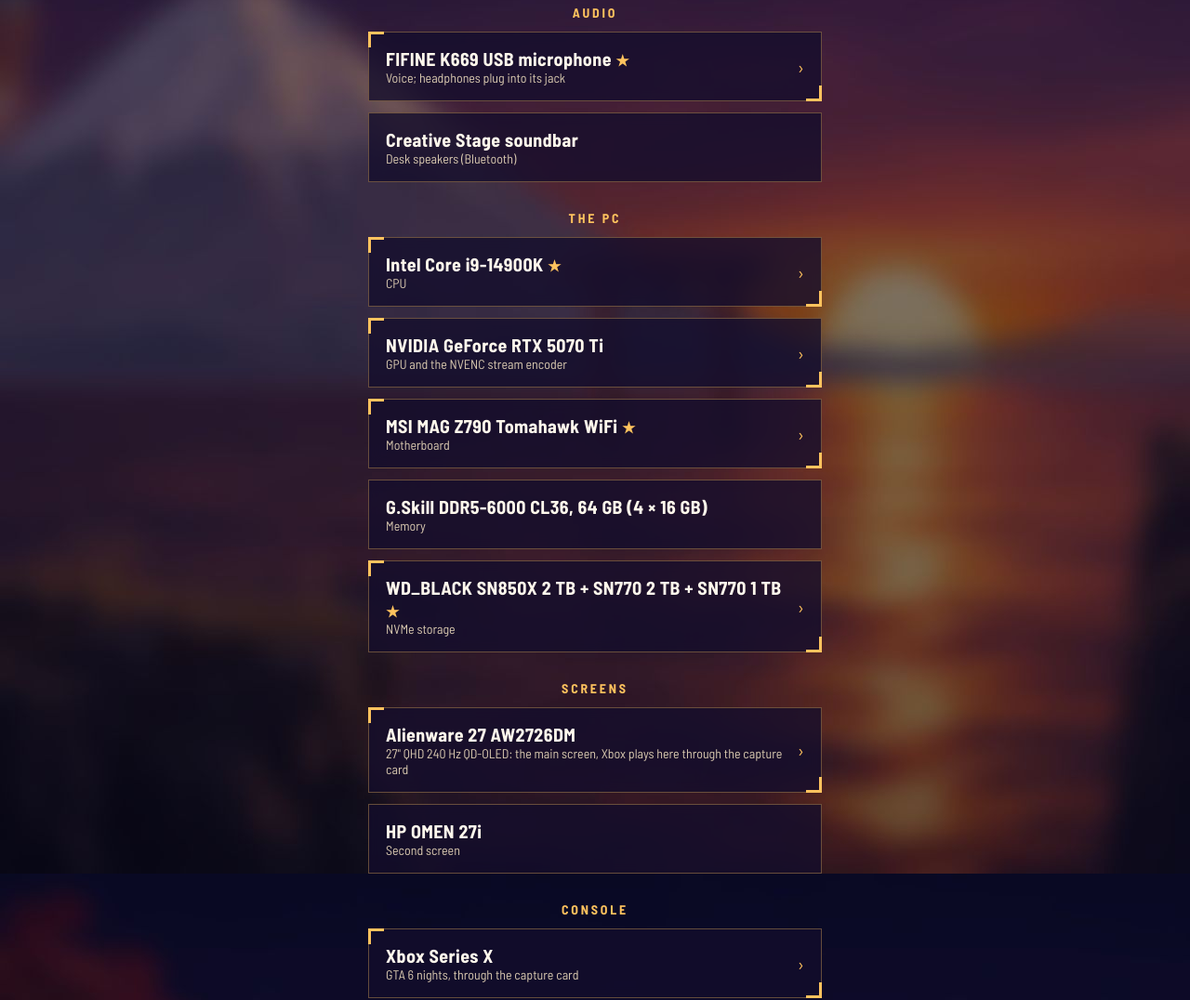
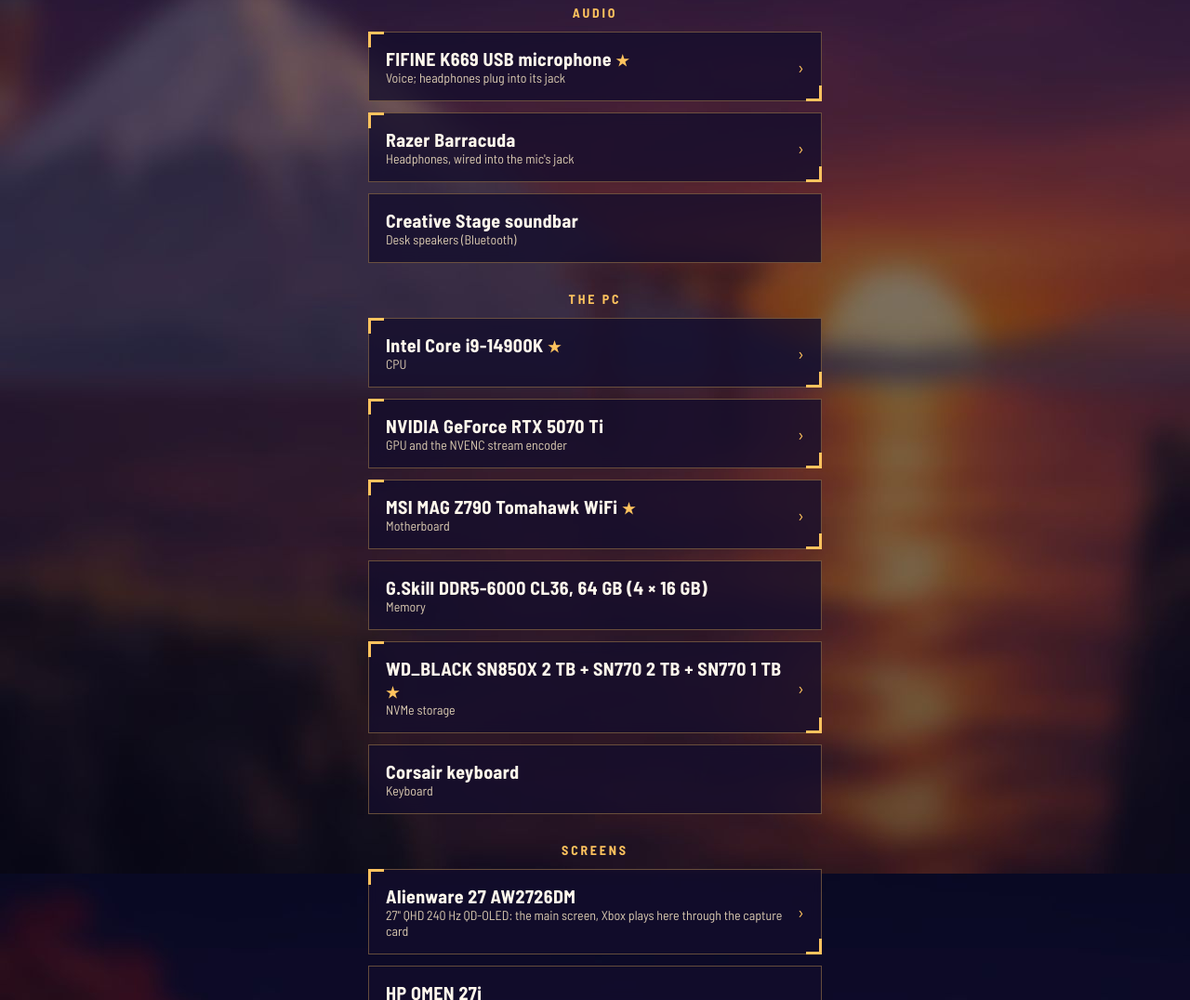
Before and after one commit to JusHoya/jushoya.github.io, a plain HTML site: page gear.html in a window 1280 px wide. Shown: the part 660-1736 px from the top of the page at 93% size. Drawn offline with Linux system fonts and the light colour scheme.

Commit message:
Update link page

```diff
--- a/gear.html
+++ b/gear.html
@@ -46,6 +46,7 @@ background:var(--panel);border:1px solid var(--line);backdrop-filter:blur(6px)}
 <a class="btn" href="https://www.dev47apps.com/" rel="noopener"><span class="txt"><span class="lab">Samsung Galaxy S20 Ultra + S10+ with DroidCam</span><span class="sub">Overhead / pack-opening cam and the fourth-wall cam, over USB</span></span><span class="arrow" aria-hidden="true">›</span></a>
 <h2>Audio</h2>
 <a class="btn" href="https://www.amazon.com/dp/B06XCKGLTP?tag=jushoya-20" rel="sponsored noopener"><span class="txt"><span class="lab">FIFINE K669 USB microphone <span class="star" title="affiliate link">★</span></span><span class="sub">Voice; headphones plug into its jack</span></span><span class="arrow" aria-hidden="true">›</span></a>
+<a class="btn" href="https://www.razer.com/gaming-headsets/razer-barracuda" rel="noopener"><span class="txt"><span class="lab">Razer Barracuda</span><span class="sub">Headphones, wired into the mic&#x27;s jack</span></span><span class="arrow" aria-hidden="true">›</span></a>
 <div class="btn flat"><span class="txt"><span class="lab">Creative Stage soundbar</span><span class="sub">Desk speakers (Bluetooth)</span></span></div>
 <h2>The PC</h2>
 <a class="btn" href="https://www.amazon.com/dp/B0CGJDKLB8?tag=jushoya-20" rel="sponsored noopener"><span class="txt"><span class="lab">Intel Core i9-14900K <span class="star" title="affiliate link">★</span></span><span class="sub">CPU</span></span><span class="arrow" aria-hidden="true">›</span></a>
@@ -53,6 +54,7 @@ background:var(--panel);border:1px solid var(--line);backdrop-filter:blur(6px)}
 <a class="btn" href="https://www.amazon.com/dp/B0BL8K1YH1?tag=jushoya-20" rel="sponsored noopener"><span class="txt"><span class="lab">MSI MAG Z790 Tomahawk WiFi <span class="star" title="affiliate link">★</span></span><span class="sub">Motherboard</span></span><span class="arrow" aria-hidden="true">›</span></a>
 <div class="btn flat"><span class="txt"><span class="lab">G.Skill DDR5-6000 CL36, 64 GB (4 × 16 GB)</span><span class="sub">Memory</span></span></div>
 <a class="btn" href="https://www.amazon.com/dp/B0B7CMZ3QH?tag=jushoya-20" rel="sponsored noopener"><span class="txt"><span class="lab">WD_BLACK SN850X 2 TB + SN770 2 TB + SN770 1 TB <span class="star" title="affiliate link">★</span></span><span class="sub">NVMe storage</span></span><span class="arrow" aria-hidden="true">›</span></a>
+<div class="btn flat"><span class="txt"><span class="lab">Corsair keyboard</span><span class="sub">Keyboard</span></span></div>
 <h2>Screens</h2>
 <a class="btn" href="https://www.dell.com/en-us/shop/p/APD/210-BVRC/" rel="noopener"><span class="txt"><span class="lab">Alienware 27 AW2726DM</span><span class="sub">27&quot; QHD 240 Hz QD-OLED: the main screen, Xbox plays here through the capture card</span></span><span class="arrow" aria-hidden="true">›</span></a>
 <div class="btn flat"><span class="txt"><span class="lab">HP OMEN 27i</span><span class="sub">Second screen</span></span></div>
```
